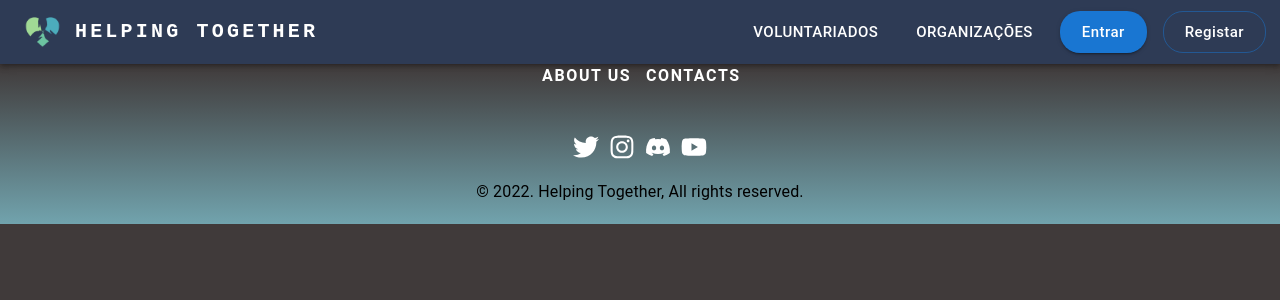
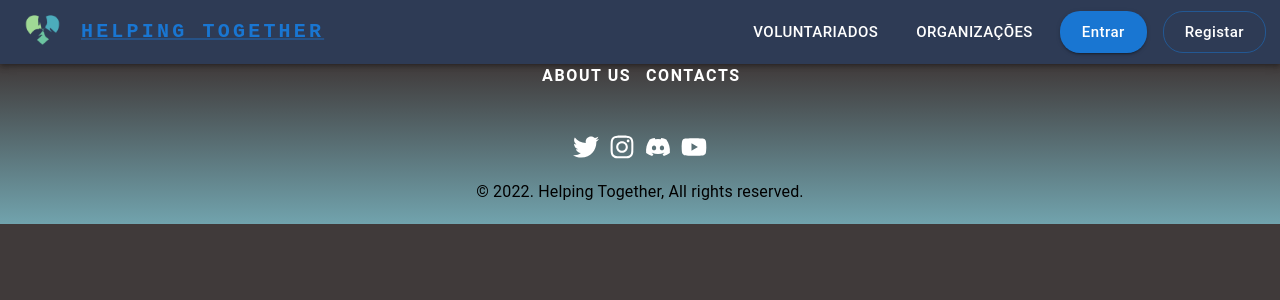
Before and after one commit to AfonsoBatista7/HelpingTogether, a React (Create React App) app: page / in a window 1280 px wide. Shown: the top 300 px of the page. Built offline with nearby package versions, Linux system fonts and the light colour scheme.

Commit message:
Header logo link bug fix

```diff
--- a/src/components/Header/Header.js
+++ b/src/components/Header/Header.js
@@ -68,31 +68,36 @@ function Header(props) {
         <>
             <AppBar position="static" sx={{ bgcolor: "#2E3B55" }}>
                 <Toolbar>
+                    <Link
+                        href="/"
+                        className={style.headerLink}
+                        style={{
+                            marginRight:'20px',
+                            width: '3%',
+                        }}
+                    >
                     <img
                         src={imageLogo}
                         alt="logo"
                         href="/"
                         className={style.headerImage}
                     />
+                    </Link>
+                    <Link
+                        href="/"
+                        className={style.headerLink}
+                    >
                         <Typography
                             variant="h6"
-                        noWrap
                             sx={{
                                 fontFamily: "monospace",
                                 fontWeight: 700,
                                 letterSpacing: ".2rem",
                             }}
                         >
-                        <Link
-                            href="/"
-                            style={{
-                                color: "inherit",
-                                textDecoration: "none",
-                            }}
-                        >
                             HELPING TOGETHER
+                        </Typography>
                     </Link>
-                    </Typography>
                     <Stack
                         direction="row"
                         spacing={2}
--- a/src/components/Header/header.module.css
+++ b/src/components/Header/header.module.css
@@ -15,8 +15,10 @@
 }
 
 .headerImage {
-    width: 3%;
-    height: auto;
-    pointer-events: fill;
-    margin-right: 14px;
+    width: 100%;
 }
+
+.headerLink {
+    color: inherit;
+    text-decoration: none;
+}
```
Lines whose indentation alone changed are shown as unchanged.
